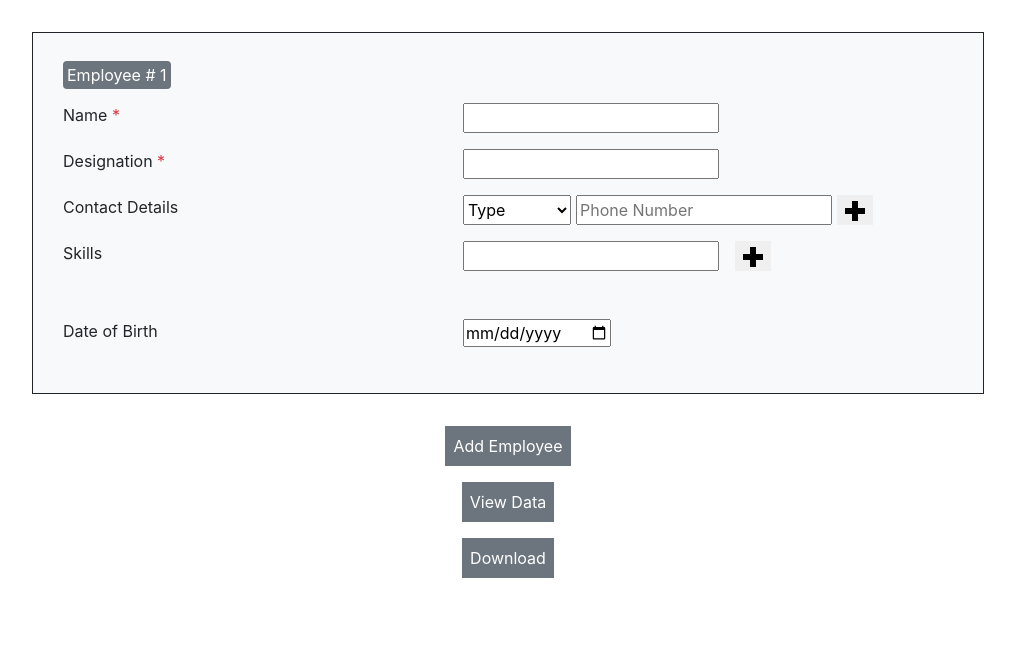
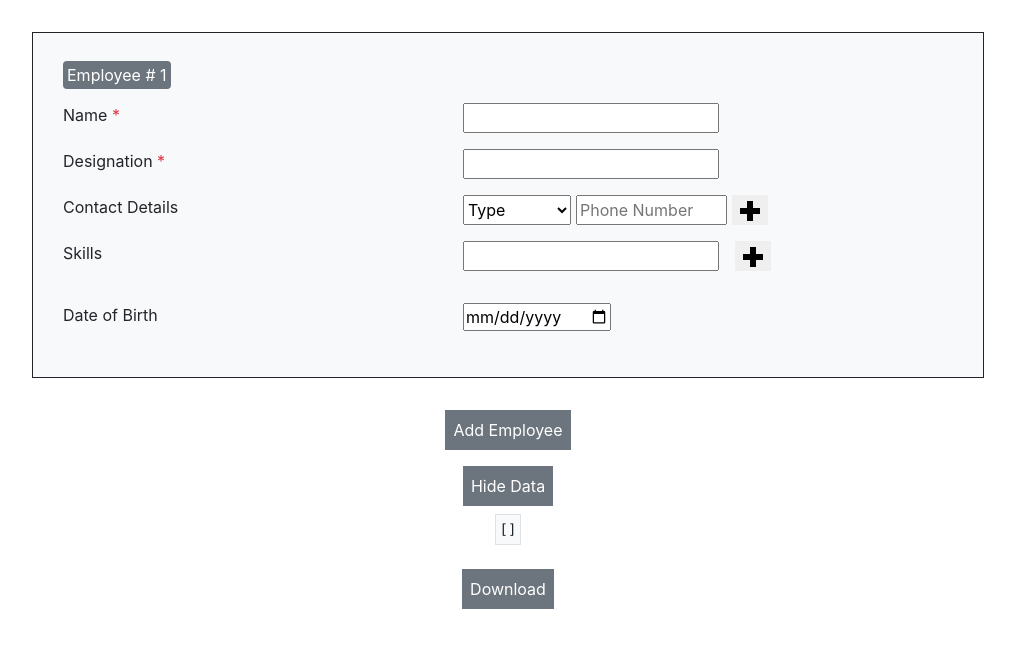
Before and after one commit to NitinSirsath/antstack-task, a React (Create React App) app: page / in a window 1280 px wide. Both pictures are taken after a click on the button "View Data". Shown: the top 648 px of the page, without its empty margins (132-1147 px from the left). Built offline with nearby package versions, Linux system fonts and the light colour scheme.

Commit message:
final fixes

```diff
--- a/src/App.css
+++ b/src/App.css
@@ -1,3 +1,10 @@
+input[type="number"]::-webkit-inner-spin-button,
+input[type="number"]::-webkit-outer-spin-button {
+	-webkit-appearance: none;
+	-moz-appearance: none;
+	appearance: none;
+}
+
 .form {
 	margin: 10px 8px;
 	padding: 12px;
@@ -13,6 +20,38 @@
 
 .contact_field {
 	gap: 1px;
+}
+
+ul {
+	margin: 0;
+	padding: 0;
+}
+
+.chip {
+	display: flex;
+	gap: 5px;
+	align-items: center;
+	background-color: #828282;
+	color: #fff;
+	border-radius: 2px;
+	width: fit-content;
+	padding: 5px 5px 5px 5px;
+}
+
+.delete_button {
+	background-color: #fff;
+	color: #000;
+	border-radius: 50%;
+	/* height: 12px; */
+	font-size: 10px;
+	padding: 1px 3px;
+
+	display: grid;
+	place-items: center;
+	cursor: pointer;
+}
+.number_input {
+	width: 15ch;
 }
 
 @media only screen and (min-width: 768px) {
--- a/src/components/ContactField.jsx
+++ b/src/components/ContactField.jsx
@@ -55,6 +55,7 @@ const ContactField = ({ contactData, setContactData, intialContact }) => {
 				return (
 					<div className='d-flex contact_field' key={idx}>
 						<select
+							required
 							name='type'
 							value={contact.type}
 							onChange={(e) => handleTypeChange(e, idx)}
@@ -67,8 +68,12 @@ const ContactField = ({ contactData, setContactData, intialContact }) => {
 						</select>
 						<div className='d-flex'>
 							<input
+								className='number_input'
+								required={idx === 0}
 								name='number'
 								type='number'
+								min='6000000000'
+								max='9999999999'
 								value={contact.number || ""}
 								placeholder='Phone Number'
 								onChange={(e) => handleContactChange(e, idx)}
--- a/src/components/Form.jsx
+++ b/src/components/Form.jsx
@@ -99,6 +99,7 @@ const Form = () => {
 								name={"name"}
 								staticValuesValidation={staticValuesValidation}
 								errorMessage={"Please enter your name"}
+								required
 							/>
 						</div>
 
@@ -114,6 +115,7 @@ const Form = () => {
 								name={"designation"}
 								staticValuesValidation={staticValuesValidation}
 								errorMessage={"Please enter your designation"}
+								required
 							/>
 						</div>
 						<div className='d-flex input_table_style contact_field_container'>
@@ -153,7 +155,7 @@ const Form = () => {
 			/> */}
 
 			<div>
-				<ViewData />
+				<ViewData employeeData={employeeData} />
 				<Download exportData={exportData} />
 			</div>
 		</>
--- a/src/components/StaticInputs.jsx
+++ b/src/components/StaticInputs.jsx
@@ -5,8 +5,9 @@ const StaticInputs = ({
 	staticValues,
 	name,
 	handleChange,
-	staticValuesValidation,
-	errorMessage,
+	// staticValuesValidation,
+	// errorMessage,
+	required,
 }) => {
 	return (
 		<div className='d-flex input_field_style '>
@@ -16,12 +17,13 @@ const StaticInputs = ({
 					value={staticValues}
 					name={name}
 					onChange={handleChange}
+					required={required}
 				/>
-				{staticValuesValidation ? (
+				{/* {staticValuesValidation ? (
 					<span className='text-danger'>{errorMessage}</span>
 				) : (
 					""
-				)}
+				)} */}
 			</div>
 		</div>
 	);
--- a/src/components/ViewData.jsx
+++ b/src/components/ViewData.jsx
@@ -1,9 +1,29 @@
 import React from "react";
+import { useState } from "react";
 
-const ViewData = () => {
+const ViewData = ({ employeeData }) => {
+	const [toggle, setToggle] = useState(false);
+
+	const toggleData = () => {
+		setToggle((preV) => !preV);
+	};
 	return (
-		<div className='m-3 d-flex justify-content-center'>
-			<button className='p-2 bg-secondary text-white'>View Data</button>
+		<div className='m-3 d-flex flex-column  align-items-center justify-content-center'>
+			<button
+				type='button'
+				onClick={toggleData}
+				className='p-2 bg-secondary text-white'>
+				{!toggle ? "View Data" : "Hide Data"}
+			</button>
+			<div className=''>
+				{toggle ? (
+					<pre className='border bg-light p-1 my-2'>
+						{JSON.stringify(employeeData, null, 2)}
+					</pre>
+				) : (
+					""
+				)}
+			</div>
 		</div>
 	);
 };
```
